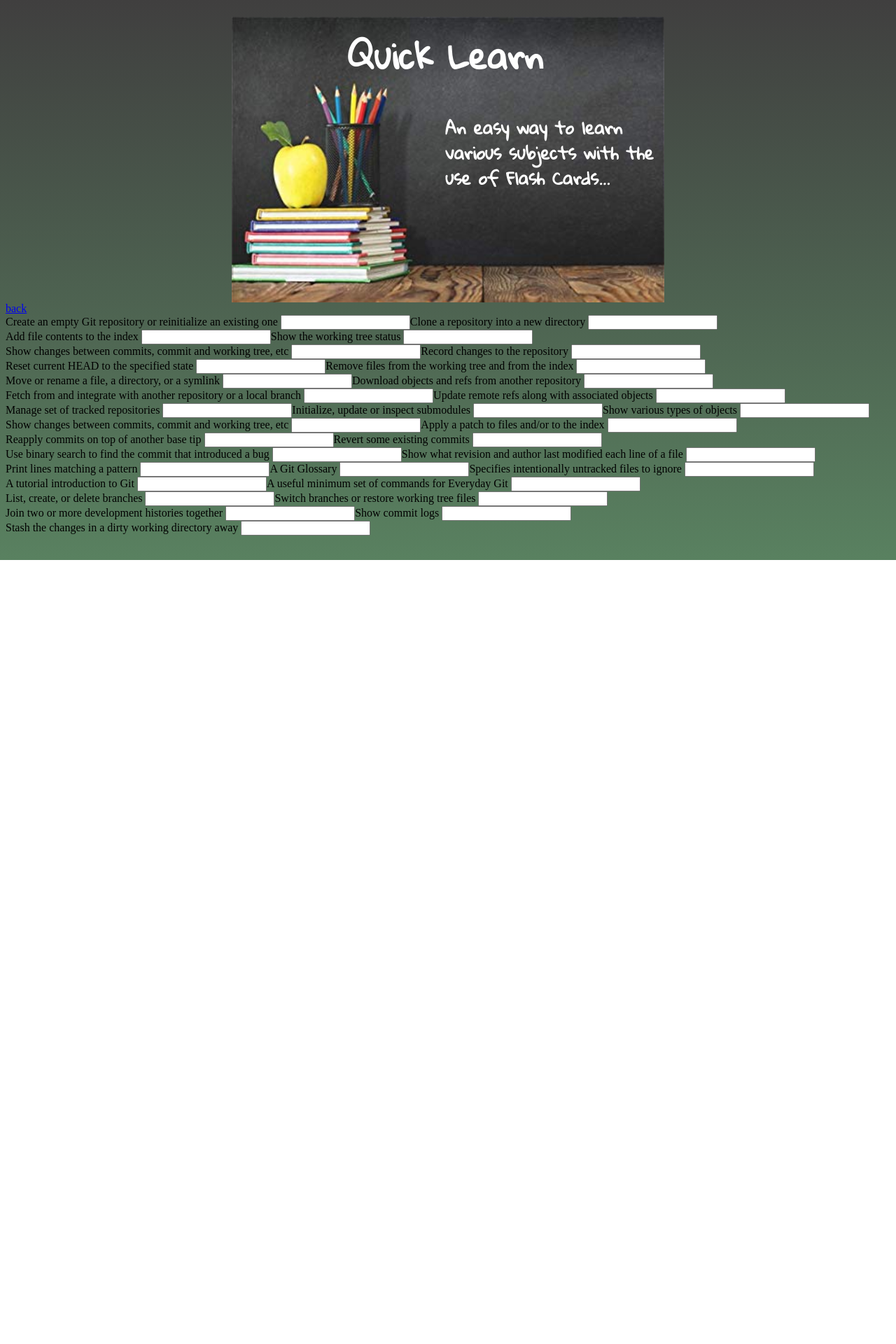
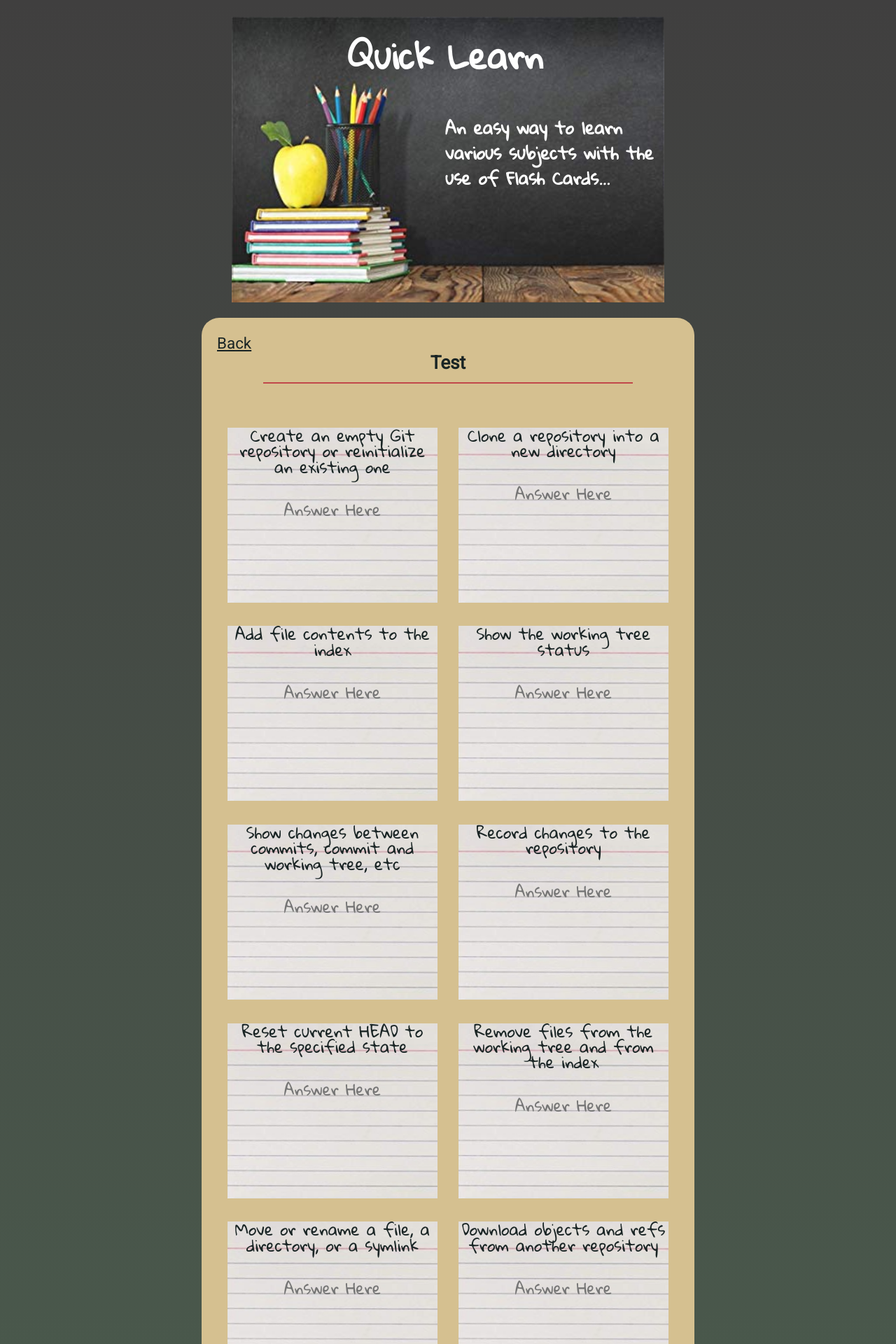
Before and after one commit to stevemcd87/python_indexCards, a Django app: a page that uses indexcards/templates/test.html in a window 1280 px wide. Shown: the top 1920 px of the page at 70% size. Before the commit the page ends 800 px from the top, so only its background shows below. Run offline with Django 3.2, Linux system fonts and the light colour scheme; data comes from the database, SQL or seed files in the repository; some libraries are stand-ins or nearby versions.

Commit message:
completed styles

```diff
--- a/indexcards/models.py
+++ b/indexcards/models.py
@@ -21,6 +21,7 @@ class IndexCard(models.Model):
     def __str__(self):
         return (self.name)
 
+
 class Card(models.Model):
     front = models.CharField(max_length=50)
     back = models.CharField(max_length=100)
@@ -28,3 +29,6 @@ class Card(models.Model):
 
     def __str__(self):
         return (self.front)
+
+    def removeDash(self):
+        return self.front.replace('-', ' ')
--- a/indexcards/templates/review.html
+++ b/indexcards/templates/review.html
@@ -10,7 +10,7 @@
     <div class="card-grid">
       <div class="front">
         <p class="card-content">
-          {{card.front}}
+          {{card.removeDash}}
         </p>
       </div>
       <div class="back">
--- a/indexcards/templates/subject_subtopics.html
+++ b/indexcards/templates/subject_subtopics.html
@@ -8,7 +8,7 @@
   </p>
   <h1>{{subject.name|title}}</h1>
   <div id="test-review">
-    <a href="{% url 'review' subject.name %}">Review</a>
+    <a href="{% url 'review' subject.name %}">Review All</a>
     <a href="{% url 'test' subject.name %}">Test</a>
   </div>
   <div class="subject_subtopics">
--- a/indexcards/templates/test.html
+++ b/indexcards/templates/test.html
@@ -1,19 +1,32 @@
 {% extends "base.html" %}
+
 {% block content%}
+{% load static %}
+<div class="partial">
+  <p class="back-link">
+    <a href="{% url 'subject_subtopics' subject.name %}">Back</a>
+  </p>
 
-
-  <a href="{% url 'subject_subtopics' subject.name %}">back</a>
-
+  <h3 class="test-review">Test</h3>
   <div class="cards">
 
     {% for card in cards%}
-      <div class="card-test">
-        <div class= {{card.front}}>
-          {{card.back}}
+    <div class="card-grid test">
+      <div class="front">
+        <img class="correct-image hidden" src="{% static 'images/check.png'%}" alt="correct image" />
+        <img class="incorrect-image hidden" src="{% static 'images/x.png'%}" alt="incorrect image" />
+        <p class="card-content">
 
-          <input class="user-input" type="text">
-        </div>
+          <span>{{card.back}}</span>
+          <span class="answer">{{card.removeDash}}</span>
+          <input class="user-input" type="text" placeholder="Answer Here">
+        </p>
+
       </div>
+    </div>
     {% endfor %}
   </div>
+</div>
+
+
 {% endblock %}
--- a/static/app.js
+++ b/static/app.js
@@ -4,20 +4,25 @@ $('document').ready(function() {
     trigger: 'manual'
   });
   $(".card-grid").click(function() {
+    if ($(this).hasClass('test')) return false
     $(this).closest(".card-grid").flip('toggle');
   });
   // -----------------------------------
 
-  $(".user-input").change(function(e) {
-
-    const answer = e.currentTarget.parentElement.classList["0"].replace('-', ' ');
-    const userInput = e.currentTarget.value.trim();
+  $(".user-input").change(function() {
+    let userInput = $(this)["0"].value,
+      answer = $(this).siblings(".answer")[0].innerText.trim();
     if (answer === userInput) {
-      $(e.currentTarget.parentNode.parentNode).addClass('correct');
-      $(e.currentTarget.parentNode.parentNode).removeClass('wrong');
-      $(e.currentTarget).prop("readonly", true);
+      $(this).closest(".card-grid")
+        .addClass('correct')
+        .removeClass('incorrect')
+        .find('.incorrect-image').hide();
+      $(this).closest(".card-grid").find('.correct-image').show();
+      $(this).prop("readonly", true);
     } else {
-      $(e.currentTarget.parentNode.parentNode).addClass('wrong');
+      $(this).closest(".card-grid")
+        .addClass('incorrect')
+        .find('.incorrect-image').show();
     }
   })
 });
--- a/static/styles.css
+++ b/static/styles.css
@@ -14,6 +14,10 @@ body {
   content: "";
   clear: both;
   display: table;
+}
+
+.hidden {
+  display: none;
 }
 
 header {
@@ -57,7 +61,7 @@ h2 {
 .partial h3 {
   margin: 0 0 1.3em 0;
   padding-bottom: .5em;
-  border-bottom: 2px solid #192424;
+  border-bottom: 2px solid #c1484a;
 }
 
 .back-link {
@@ -86,7 +90,7 @@ h2 {
   border-radius: 25px;
 }
 
-h3.test-review {
+.partial h3.test-review {
   margin-top: 1em;
 }
 
@@ -105,74 +109,84 @@ h3.test-review {
 }
 
 /* ++++++++++++++++ Index Cards +++++++++++++++++++++  */
-.correct {
-  border: solid green 2px;
-}
-
-.wrong {
-  border: solid red 2px;
-}
-
 .cards {
+  margin-top: 1em;
   display: flex;
   flex-wrap: wrap;
+  justify-content: space-around;
 }
 
 .card-grid {
   flex-wrap: wrap;
-  width: 80vw;
+  width: 90vw;
   max-width: 300px;
-  height: 200px;
+  height: 250px;
   margin: 0 auto;
   margin-bottom: 1.5em;
 }
 
-/*
-.card-test {
-  position: relative;
-  background-color: #EDEDED;
-  flex-wrap: wrap;
-  width: 40%;
-  max-width: 200px;
-  height: 200px;
-  padding: 1rem;
-  margin: 1rem;
-  border-radius: 10%;
-}
-
-.card-test input {
-  position: absolute;
-  bottom: 1rem;
-  left: 5%;
-  border: none;
-  background-image: none;
-  background-color: transparent;
-  -webkit-box-shadow: none;
-  -moz-box-shadow: none;
-  box-shadow: none;
-  width: 90%;
-  /* margin: 0 auto; */
-/* background: grey; */
-/* border-bottom: 1px solid black; */
-/* border-bottom:; */
-/* } */
 .back, .front {
   font-family: 'Gloria Hallelujah', cursive;
   background-image: url("images/index-card.jpg");
+  background-size: cover;
   box-sizing: border-box;
-  width: 80vw;
+  width: 90vw;
   max-width: 300px;
-  height: 200px;
+  height: 250px;
   line-height: 1em;
   font-size: 1em;
 }
 
 .front .card-content {
-  padding: 3em;
+  padding: 3.6em 0;
+}
+
+.test .front .card-content {
+  padding: 0;
+  margin-top: 1.8em;
+}
+
+.answer {
+  display: none;
+}
+
+.correct {
+  border: solid green 2px;
+  position: absolute;
+}
+
+.incorrect {
+  border: solid red 2px;
+}
+
+.card-grid.test.correct .front .card-content,
+.card-grid.test.incorrect .front .card-content {
+  margin-top: .4em;
+}
+
+.test .front .card-content input {
+  display: block;
+  margin: 0 auto;
+  background-color: inherit;
+  border: 0;
+  text-align: center;
+  line-height: 1em;
+  font-family: inherit;
+  margin-top: 1.2em;
+  font-size: 1em;
+}
+
+.test .front .card-content input:focus {
+  outline: none;
+}
+
+.test .front img {
+  width: 50px;
+  height: 50px;
 }
 
 .back .card-content {
-  padding: 2em;
+  padding: 1.8em .5em;
 }
 
 @media screen and (min-width: 500px) {
@@ -193,7 +207,7 @@ h3.test-review {
   }
 
   .partial {
-    max-width: 610px;
+    max-width: 660px;
     margin: 0 auto;
     margin-top: 1em;
   }
```
Also changed, not shown: static/images/check.png (added), static/images/correctIncorrect.jpg (added), static/images/x.png (added).
